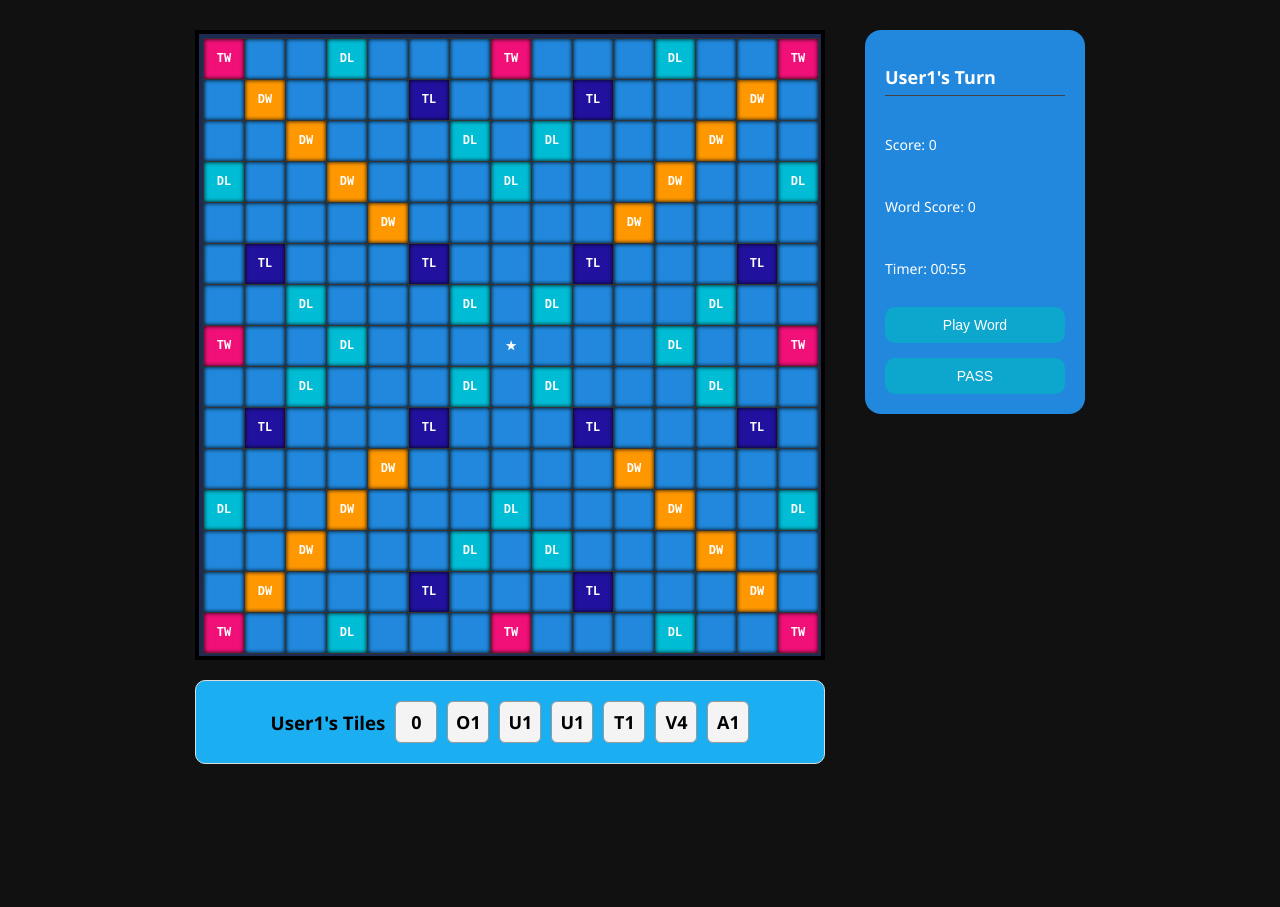
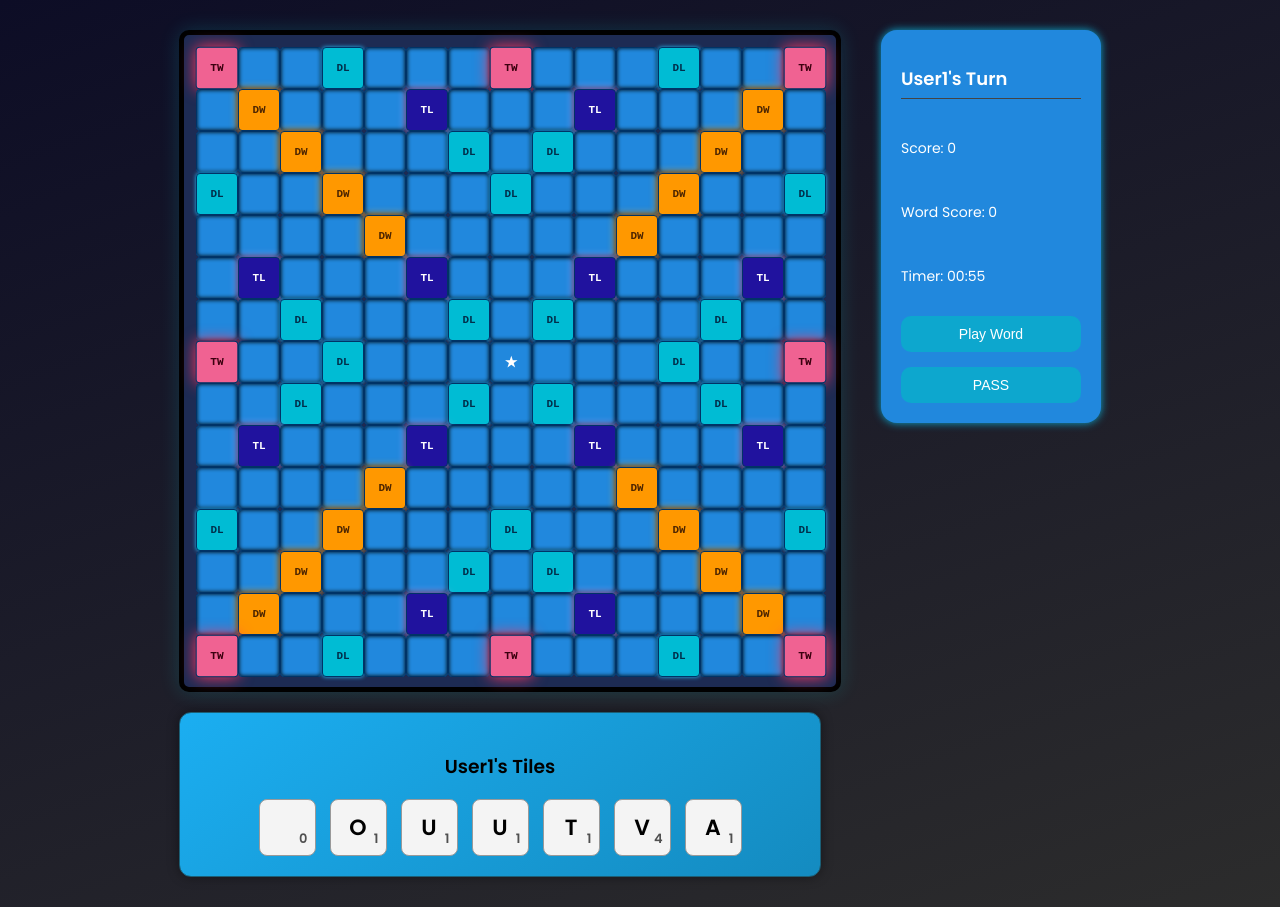
Before and after one commit to Natasha-01-design/Scrabble-Game-Group1, a React (Vite) app: page /game in a window 1280 px wide. Before the commit the page ends 800 px from the top, so only its background shows below. Built offline with nearby package versions, Linux system fonts and the light colour scheme.

Commit message:
tilerack

```diff
--- a/src/components/scrabble-style.css
+++ b/src/components/scrabble-style.css
@@ -1,8 +1,11 @@
+@import url('https://fonts.googleapis.com/css2?family=Poppins:wght@400;600&display=swap');
+
 body {
-  font-family: 'Segoe UI', Tahoma, Geneva, Verdana, sans-serif;
   margin: 0;
   padding: 0;
-  background-color: #111;
+  background: linear-gradient(160deg, #0d0d26, #2c2c2c);
+  font-family: 'Poppins', sans-serif;
+  overflow-x: hidden;
   color: #fff;
 }
 
@@ -12,97 +15,195 @@ body {
   align-items: flex-start;
   padding: 30px;
   gap: 40px;
+  flex-wrap: wrap;
 }
 
 .board {
   display: grid;
   grid-template-columns: repeat(15, 40px);
   grid-template-rows: repeat(15, 40px);
-  gap: 1px;
+  gap: 2px;
   background-color: #1d2b53;
-  border: 4px solid #000;
-  padding: 4px;
+  border: 5px solid #000;
+  padding: 12px;
+  border-radius: 10px;
+  box-shadow: 0 0 20px rgba(0, 255, 255, 0.15);
   width: max-content;
-  margin: auto;
 }
 
 .cell {
+  position: relative;
+  width: 40px;
+  height: 40px;
   display: flex;
   align-items: center;
   justify-content: center;
   font-family: 'Courier New', monospace;
-  font-size: 12px;
-  text-align: center;
-  height: 40px;
-  width: 40px;
-  border: 1px solid #333;
+  font-size: 14px;
+  font-weight: bold;
   color: #fff;
+  text-transform: uppercase;
+  border: 1px solid #003366;
+  border-radius: 4px;
   background-color: #2188dd;
-  box-shadow: 0 0 4px #000 inset;
-  text-transform: uppercase;
-  font-weight: bold;
+  box-shadow: inset 0 0 4px #000;
+  transition: transform 0.25s ease, box-shadow 0.25s ease;
 }
 
-.TW {
-  background-color: #f01078;
-  color: #fff;
-  font-weight: bold;
+.cell:hover {
+  transform: rotateX(12deg) scale(1.05);
+  outline: 2px solid #fff;
+  cursor: pointer;
+  box-shadow: 0 0 8px #00ffff;
 }
 
-.DW {
-  background-color: #ff9800;
-  color: #fff;
-  font-weight: bold;
+.cell.double-letter,
+.DL {
+  background-color: #00bcd4;
+  color: #002f4b;
+  font-size: 11px;
+  box-shadow: 0 0 4px #29b6f6;
 }
 
+.cell.triple-letter,
 .TL {
   background-color: #20129e;
   color: #fff;
-  font-weight: bold;
+  font-size: 11px;
+  box-shadow: 0 0 6px #b388ff;
+  animation: glowPulse 2s infinite ease-in-out;
 }
 
-.DL {
-  background-color: #00bcd4;
-  color: #fff;
-  font-weight: bold;
+.cell.double-word,
+.DW {
+  background-color: #ff9800;
+  color: #4e2600;
+  font-size: 11px;
+  box-shadow: 0 0 6px #ffa726;
+  animation: waveGlow 2s infinite ease-in-out;
 }
 
-.cell:hover {
-  outline: 2px solid #fff;
-  cursor: pointer;
+.cell.triple-word,
+.TW {
+  background-color: #f06292;
+  color: #3b000f;
+  font-size: 11px;
+  box-shadow: 0 0 8px #ec407a;
+  animation: flamePulse 2.5s infinite alternate;
+}
+
+.cell::before {
+  content: attr(data-bonus);
+  position: absolute;
+  top: 2px;
+  left: 2px;
+  font-size: 10px;
+  font-weight: bold;
+  color: inherit;
+}
+
+.cell.filled {
+  background-color: #c69c6d;
+  color: #000;
+  font-weight: bold;
+  box-shadow: inset 0 0 3px #000;
+}
+
+@keyframes glowPulse {
+  0%, 100% { box-shadow: 0 0 4px #b388ff; }
+  50% { box-shadow: 0 0 12px #e0b3ff; }
+}
+
+@keyframes waveGlow {
+  0%, 100% { box-shadow: 0 0 4px #ffb74d; }
+  50% { box-shadow: 0 0 12px #ff9800; }
+}
+
+@keyframes flamePulse {
+  0%, 100% {
+    transform: scale(0.95);
+    box-shadow: 0 0 5px #ff6f91;
+  }
+  50% {
+    transform: scale(1.05);
+    box-shadow: 0 0 20px #ff1744;
+  }
+}
+
+@keyframes rackEntrance {
+  0% {
+    transform: translateY(40px) scale(0.9);
+    opacity: 0;
+  }
+  100% {
+    transform: translateY(0) scale(1);
+    opacity: 1;
+  }
 }
 
 .tile-rack {
   margin-top: 20px;
   display: flex;
+  flex-direction: column;
+  align-items: center;
+  background: linear-gradient(145deg, #1baef1, #148bc0);
+  padding: 20px;
+  border-radius: 12px;
+  border: 1px solid #1b5f76;
+  color: #000;
+  box-shadow: 0 0 12px rgba(0, 0, 0, 0.4);
+  max-width: 600px;
+  animation: rackEntrance 0.8s ease-out forwards;
+}
+
+.tile-row {
+  display: flex;
+  flex-direction: row;
+  gap: 14px;
   justify-content: center;
-  gap: 10px;
-  background: #1baef1;
-  padding: 10px;
-  border-radius: 10px;
-  border: 1px solid #ddd;
-  color: #000;
+  flex-wrap: wrap;
 }
 
 .tile {
-  width: 40px;
-  height: 40px;
+  width: 55px;
+  height: 55px;
   background-color: #f4f4f4;
   border: 1px solid #999;
   display: flex;
   justify-content: center;
   align-items: center;
   font-weight: bold;
-  font-size: 18px;
-  border-radius: 6px;
+  font-size: 22px;
+  border-radius: 8px;
   cursor: pointer;
+  position: relative;
+  transition: transform 0.3s ease, box-shadow 0.3s ease;
+  perspective: 800px;
 }
 
-.tile-row {
-  display: flex;
-  flex-direction: row;
-  gap: 10px;
-  margin-top: 10px;
+.tile:hover {
+  transform: rotateX(15deg) scale(1.05);
+  box-shadow: 0 0 15px #8be9fd;
+}
+
+.tile.selected {
+  background-color: #fff3a0;
+  box-shadow: 0 0 12px #ffd700, inset 0 0 4px #ffecb3;
+  transform: scale(1.1) rotateX(8deg);
+}
+
+.tile .letter {
+  font-size: 22px;
+  color: #000;
+}
+
+.tile .value {
+  position: absolute;
+  bottom: 6px;
+  right: 7px;
+  font-size: 13px;
+  color: #333;
+  opacity: 0.85;
 }
 
 .sidebar {
@@ -115,6 +216,7 @@ body {
   flex-direction: column;
   gap: 15px;
   font-size: 14px;
+  box-shadow: 0 0 8px #0da7ce;
 }
 
 .sidebar h2 {
@@ -133,10 +235,32 @@ body {
   border-radius: 10px;
   font-size: 14px;
   cursor: pointer;
-  transition: background-color 0.3s;
+  transition: all 0.3s ease;
 }
 
 .play-button:hover,
 .pass-button:hover {
   background-color: #0681a0;
+  transform: scale(1.05);
+  box-shadow: 0 0 6px #00e0ff;
 }
+
+@media (max-width: 768px) {
+  .game-container {
+    flex-direction: column;
+    align-items: center;
+  }
+
+  .board {
+    transform: scale(0.9);
+  }
+
+  .tile-rack {
+    max-width: 90%;
+  }
+
+  .sidebar {
+    width: 100%;
+    margin-top: 20px;
+  }
+}
```
